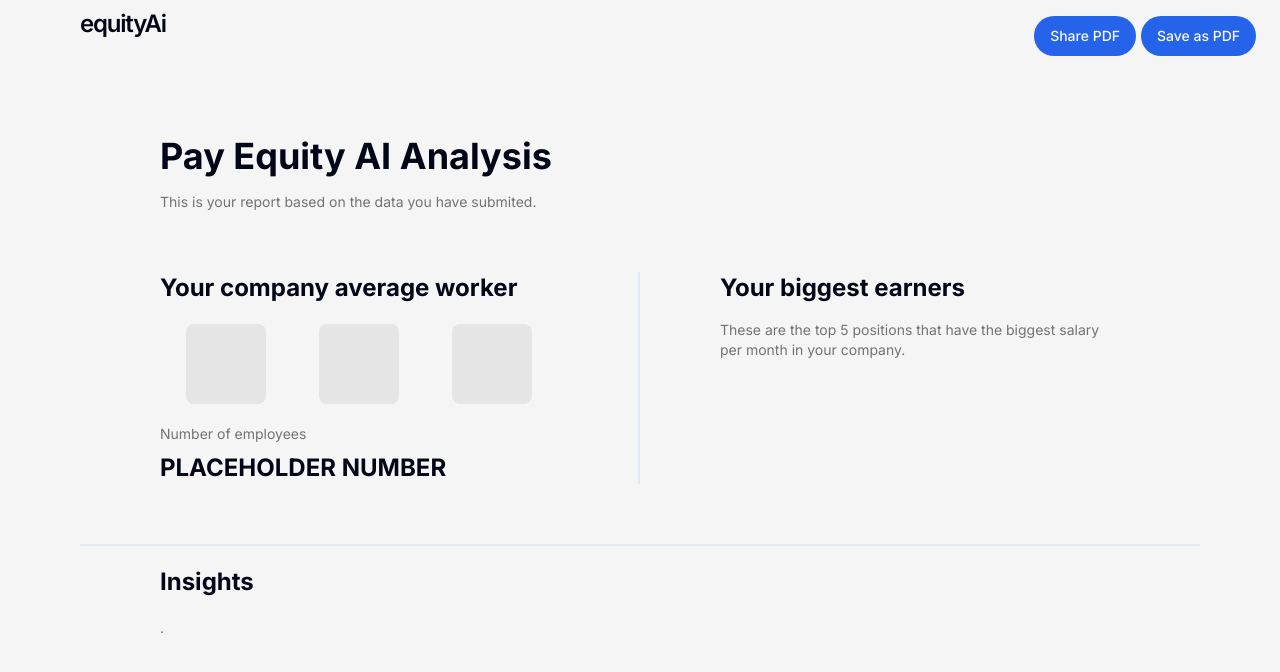
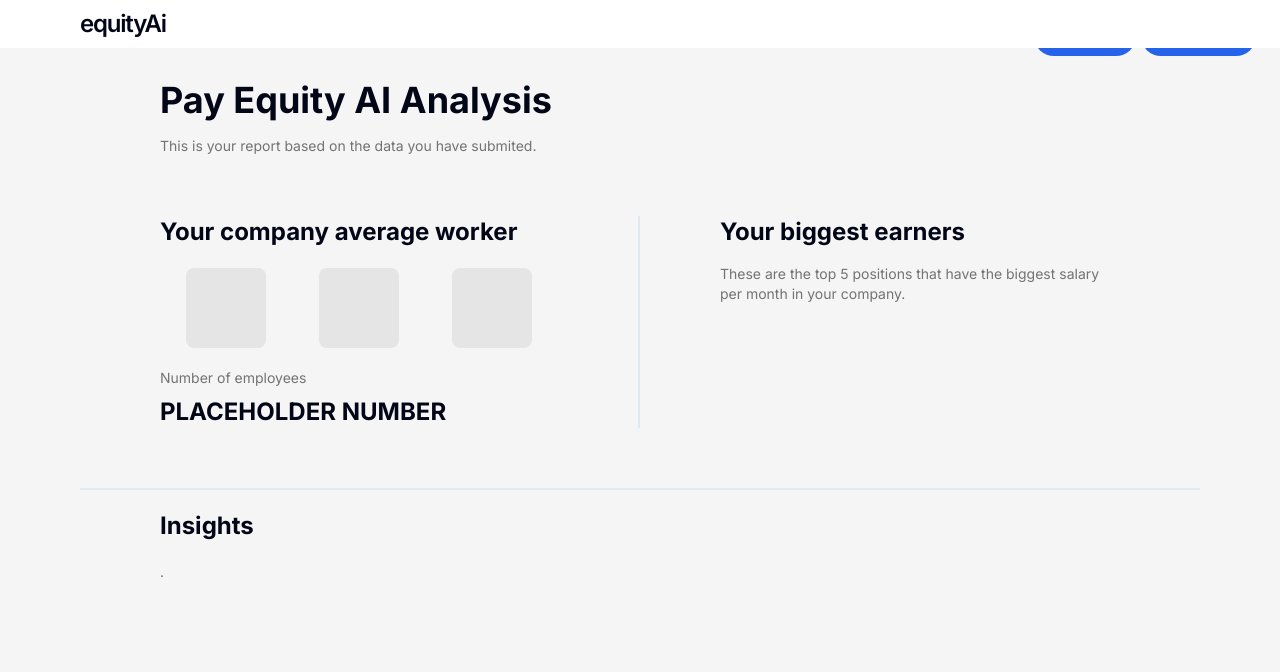
Before and after one commit to TuringCrafters/EquityAI, a Next.js app in the folder client/: page /analysis in a window 1280 px wide. Shown: the top 672 px of the page. Built offline with nearby package versions, Linux system fonts and the light colour scheme.

Commit message:
change navbar styling

```diff
--- a/client/components/Navbar/index.tsx
+++ b/client/components/Navbar/index.tsx
@@ -1,7 +1,7 @@
 "use client";
 export default function NavBar() {
   return (
-    <nav className="z-20 top-0 left-0 right-0 h-12">
+    <nav className="fixed z-20 top-0 left-0 right-0 h-12 bg-white">
       <h1 className="text-2xl font-semibold ml-20  mt-2 tracking-tighter text-slate-950">
         equityAi
       </h1>
```
